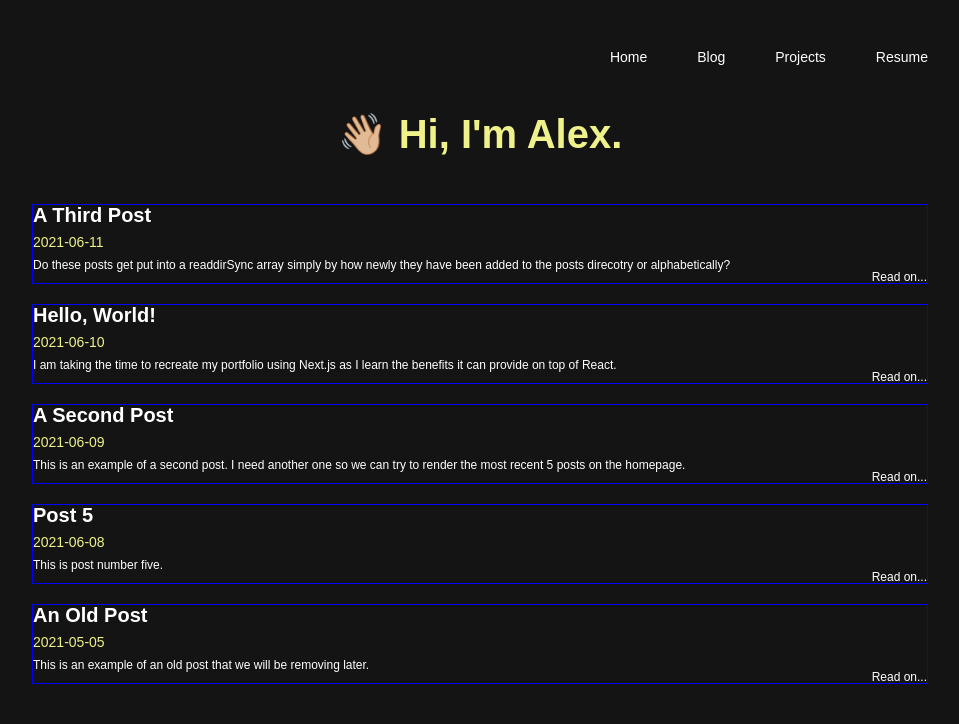
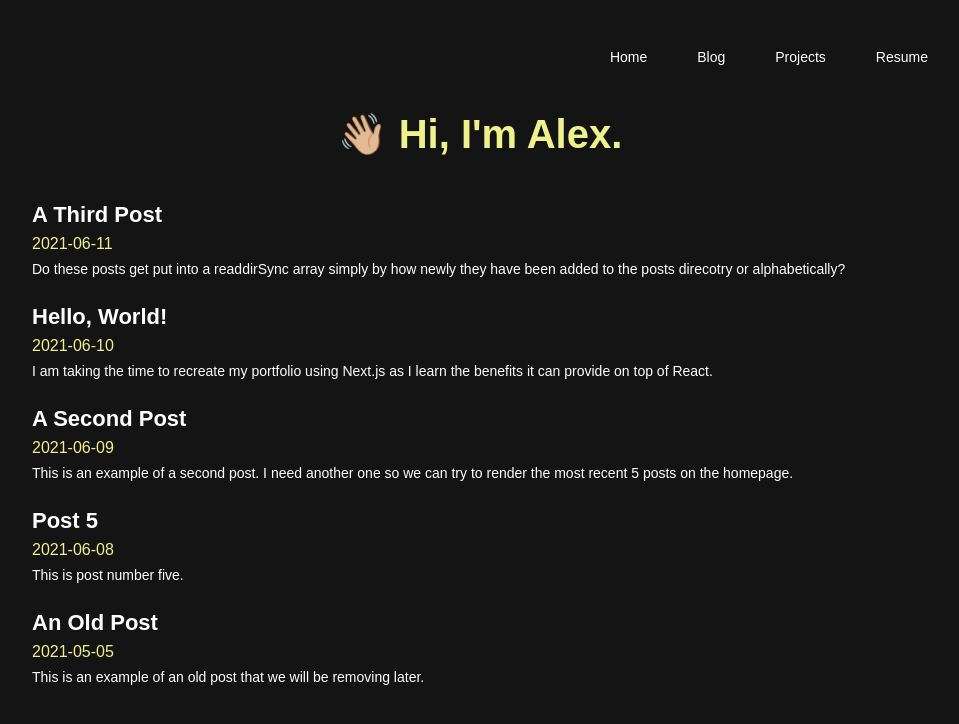
Before and after one commit to alex-lc/portfolio-next, a Next.js app: page / in a window 1280 px wide. Shown: the top 724 px of the page, without its empty margins (160-1119 px from the left). Built offline with nearby package versions, Linux system fonts and the light colour scheme.

Commit message:
Made recent post titles on home page link to corresponding blog post detail page.

```diff
--- a/pages/index.js
+++ b/pages/index.js
@@ -1,5 +1,6 @@
 import { Fragment } from 'react'
 import { useRouter } from 'next/router'
+import Link from 'next/link'
 
 // styles
 import classes from '../styles/Home.module.css'
@@ -23,10 +24,11 @@ export default function Home(props) {
 
       <div className={classes.recentPostContainer}>
         {recent.map(post => <div className={classes.recentPost} key={post.id}>
-          <h2>{post.title}</h2>
-          <h3>{post.date}</h3>
-          <p>{post.excerpt}</p>
-          <p className={classes.readMore}>Read on...</p>
+          <div className={classes.postContents}>
+            <h2><Link href={`/blog/${post.id}`}>{post.title}</Link></h2>
+            <h3>{post.date}</h3>
+            <p>{post.excerpt}</p>
+          </div>
         </div>)}
       </div>
     </Fragment>
--- a/styles/Home.module.css
+++ b/styles/Home.module.css
@@ -12,8 +12,8 @@
 }
 
 .recentPost {
-  border: 1px solid blue;
-  margin: 2rem 0;
+  margin: 3rem 0;
+  display: flex;
 }
 
 .recentPost:first-child {
@@ -22,21 +22,33 @@
 
 .recentPost h2 {
   margin-bottom: 1rem;
-  font-size: 2rem;
+  font-size: 2.2rem;
   font-weight: 700;
 }
 
 .recentPost h3 {
   margin-bottom: 1rem;
-  font-size: 1.4rem;
+  font-size: 1.6rem;
   font-weight: 300;
   color: #eff28a;
 }
 
 .recentPost p {
-  font-size: 1.2rem;
+  font-size: 1.4rem;
 }
 
-.recentPost p.readMore {
-  text-align: right;
+.postContents {
+  width: 100%;
+  display: flex;
+  flex-direction: column;
+  justify-content: center;
 }
+
+.postContents a:link, .postContents a:visited {
+  color: #ffffff;
+  text-decoration: none;
+}
+
+.postContents a:hover {
+  opacity: 0.9;
+}
```
